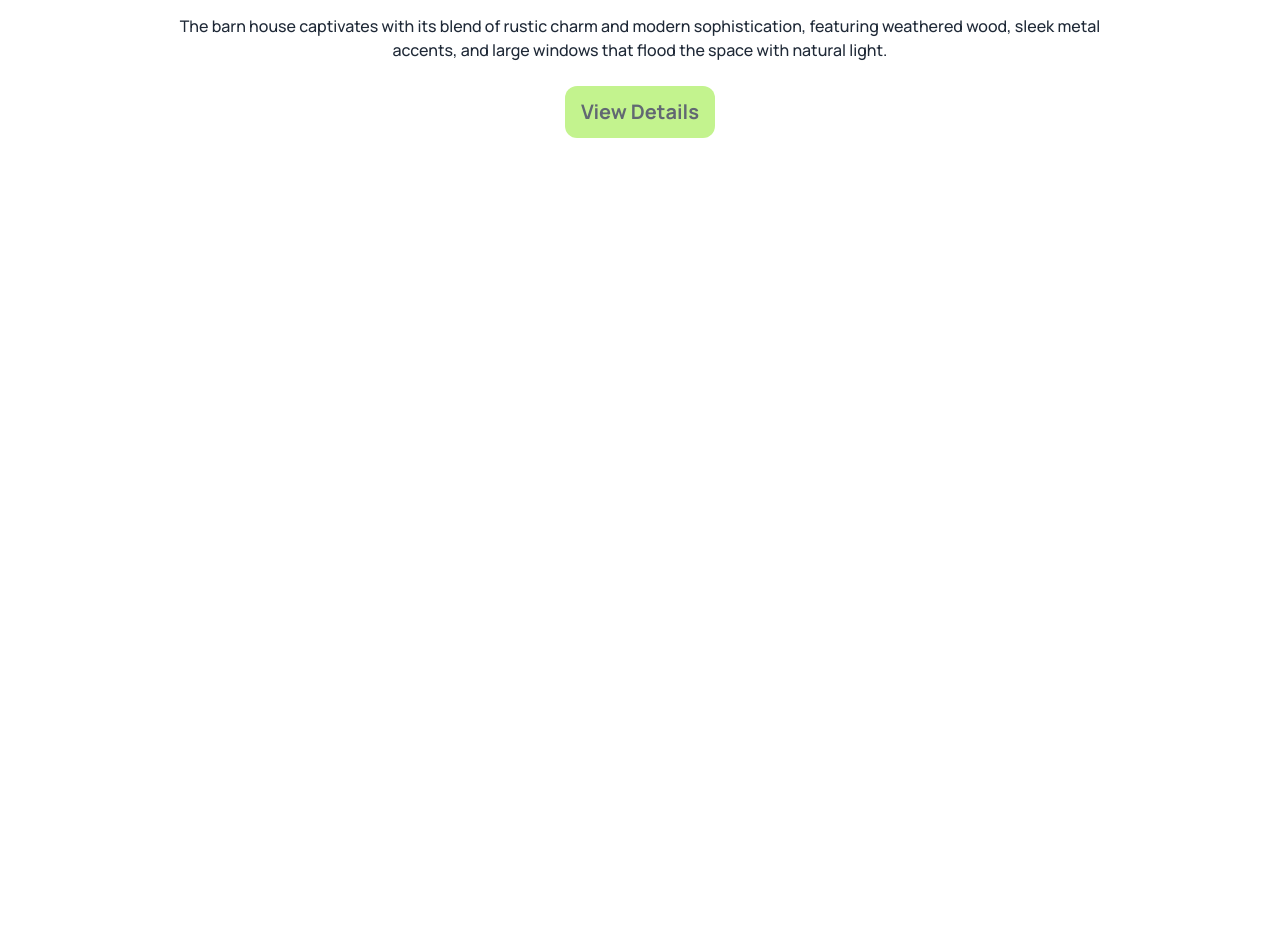
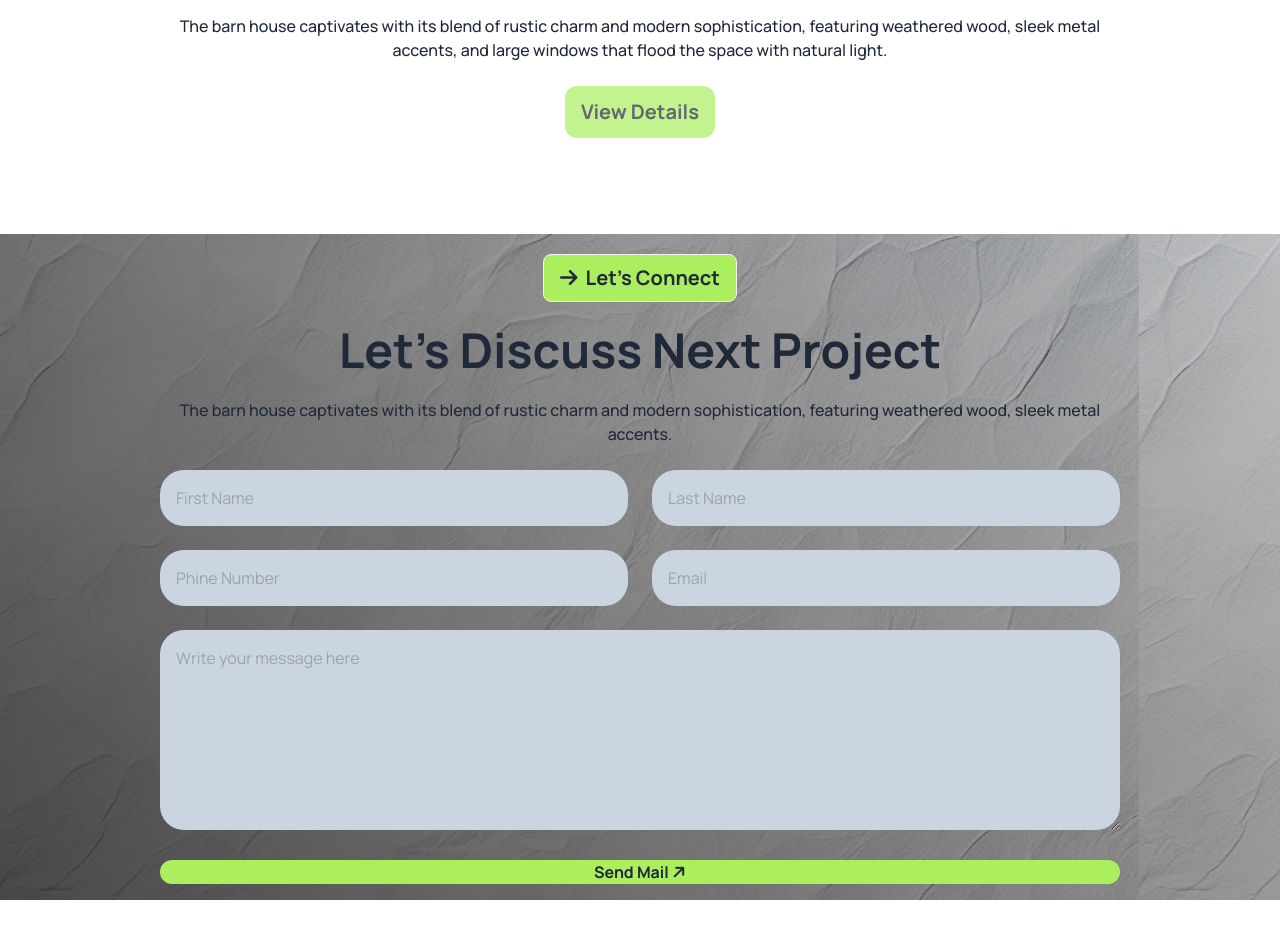
Before and after one commit to tammim28/assignment-3, a plain HTML site: page index.html in a window 1280 px wide. Shown: the part 556-1494 px from the top of the page. Before the commit the page ends 800 px from the top, so only its background shows below. Drawn offline with nearby package versions, Linux system fonts and the light colour scheme.

Commit message:
complete discuss section

```diff
--- a/index.html
+++ b/index.html
@@ -16,6 +16,7 @@
     <link href="https://fonts.googleapis.com/css2?family=Manrope:wght@200..800&display=swap" rel="stylesheet">
     <!-- font awesome link -->
     <script src="https://kit.fontawesome.com/bc23428815.js" crossorigin="anonymous"></script>
+    <link rel="stylesheet" href="styles/style.css">
 
     <script>
         tailwind.config = {
@@ -71,7 +72,7 @@
                     <li class="hover:bg-red-400"><a>Contact Us</a></li>
                 </ul>
             </div>
-            <div class="none navbar-end space-x-4">
+            <div class=" navbar-end space-x-4">
                 <a href=""><i class="fa-solid fa-magnifying-glass"></i></a>
                 <a href=""><i class="fa-solid fa-cart-shopping"></i></a>
                 <a class="btn bg-color-primary font-bold text-xl">Book Consult <i
@@ -82,8 +83,10 @@
         <div class="text-center flex flex-col items-center">
             <div><img src="./assets/banner.png" alt=""></div>
             <div class="text-center lg:w-3/4">
-                <h2 class="font-bold text-2xl lg:text-5xl my-6">A barn house of this design has a striking appearance</h2>
-                <p class="font-[500] mb-6">The barn house captivates with its blend of rustic charm and modern sophistication, featuring
+                <h2 class="font-bold text-2xl lg:text-5xl my-6">A barn house of this design has a striking appearance
+                </h2>
+                <p class="font-[500] mb-6">The barn house captivates with its blend of rustic charm and modern
+                    sophistication, featuring
                     weathered wood, sleek metal accents, and large windows that flood the space with natural light.</p>
             </div>
             <div>
@@ -94,7 +97,46 @@
     </header>
 
     <main>
-
+        <!-- disuss section start -->
+        <section class="my-24 contact-bg">
+            <!-- text section -->
+            <div class="flex flex-col items-center">
+                <button class="btn mt-5 bg-color-primary font-bold text-xl"><i class="fa-solid fa-arrow-right"></i> Let’s
+                    Connect</button>
+                <div class="text-center lg:w-3/4">
+                    <h2 class="font-bold text-2xl lg:text-5xl my-6">Let’s Discuss Next Project
+                    </h2>
+                    <p class="font-[500] mb-6">The barn house captivates with its blend of rustic charm and modern
+                        sophistication, featuring weathered wood, sleek metal accents.
+                    </p>
+                </div>
+            </div>
+            <!-- form section -->
+            <div class="grid grid-cols-1 lg:grid-cols-2 gap-6 w-3/4 mx-auto">
+                <div>
+                    <input class="p-4 border-none outline-none bg-slate-300 rounded-3xl w-full" type="text" name=""
+                        id="" placeholder="First Name">
+                </div>
+                <div>
+                    <input class="p-4 border-none outline-none bg-slate-300 rounded-3xl w-full" type="text" name=""
+                        id="" placeholder="Last Name">
+                </div>
+                <div>
+                    <input class="p-4 border-none outline-none bg-slate-300 rounded-3xl w-full" type="text" name=""
+                        id="" placeholder="Phine Number">
+                </div>
+                <div>
+                    <input class="p-4 border-none outline-none bg-slate-300 rounded-3xl w-full" type="text" name=""
+                        id="" placeholder="Email">
+                </div>
+                <div class="lg:col-span-2">
+                    <textarea rows="7" class="p-4 border-none outline-none bg-slate-300 rounded-3xl w-full" name="" id="" placeholder="Write your message here"></textarea>
+                </div>
+                <button class="bg-color-primary font-bold rounded-3xl lg:col-span-2 mb-4">Send Mail <i
+                    class="fa-solid fa-arrow-right -rotate-45"></i></button>
+            </div>
+        </section>
+        <!-- discuss section end -->
     </main>
 
     <footer>
--- /dev/null
+++ b/styles/style.css
@@ -0,0 +1,3 @@
+.contact-bg{
+    background-image: linear-gradient(45deg, rgba(0, 0, 0, 0.7), rgba(0, 0, 0, 0.2)),url(../assets/bg.jpg)
+}
```
